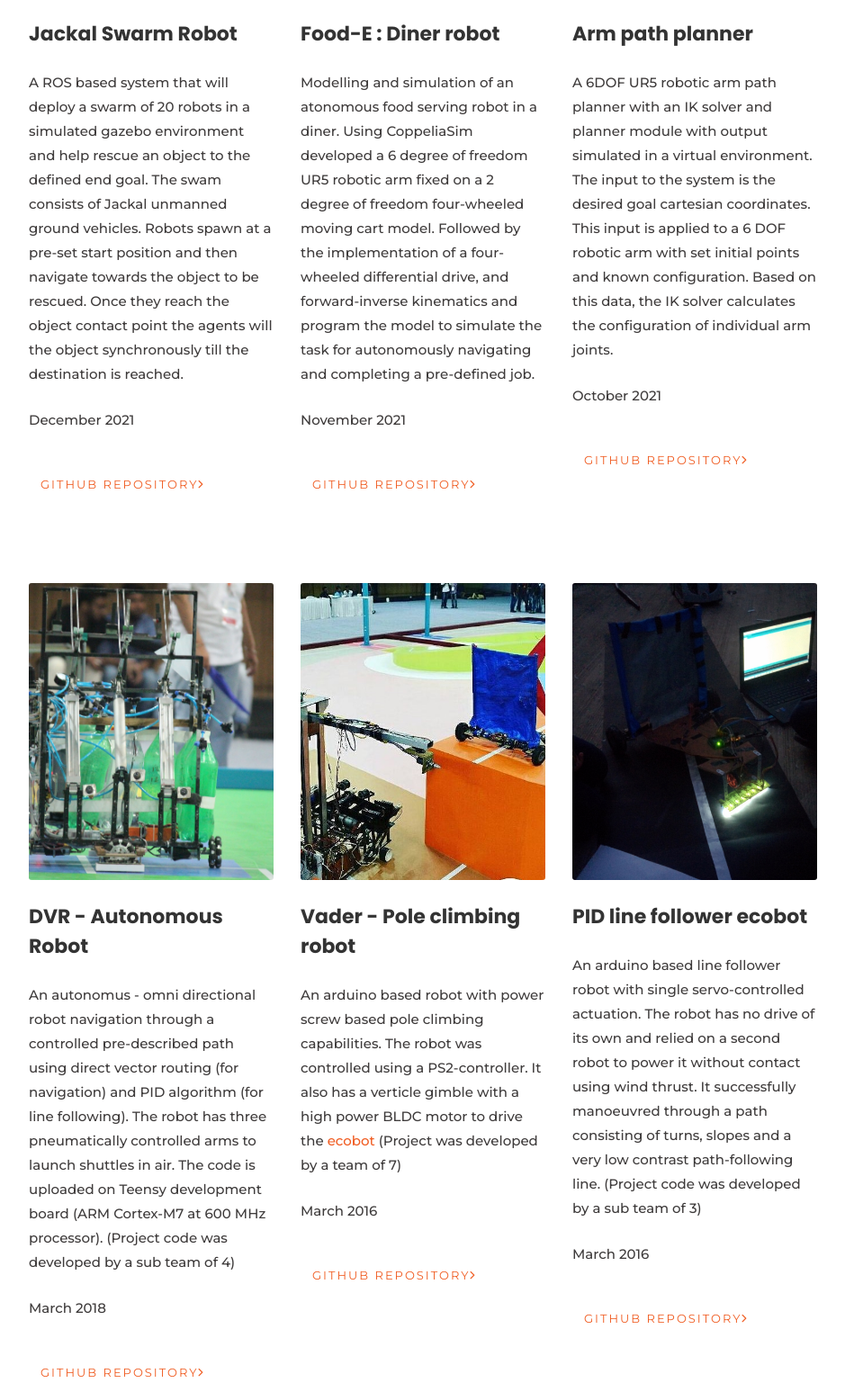
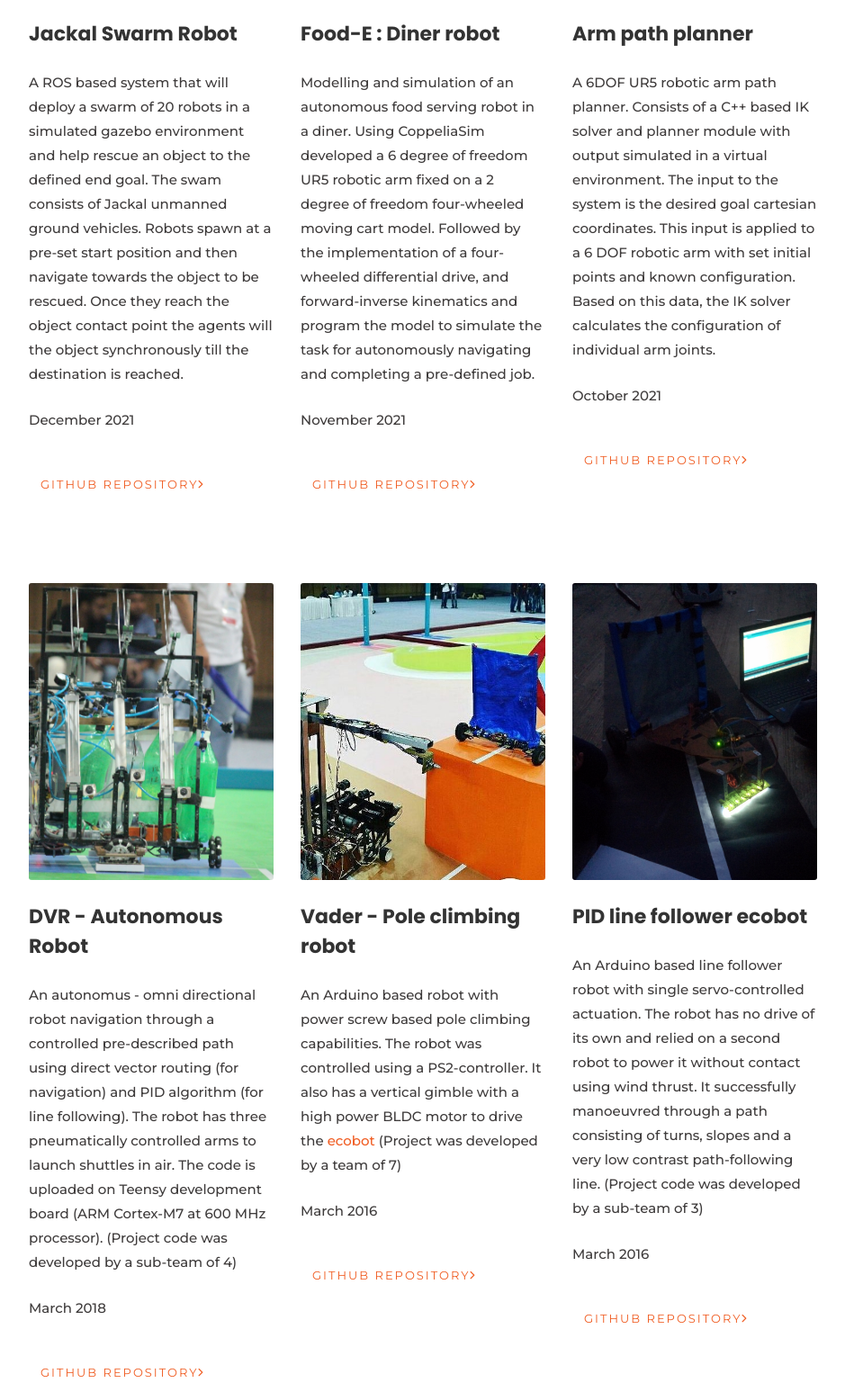
Before and after one commit to kavyadevd/kavyadevd.github.io, a plain HTML site: page index.html in a window 1280 px wide. Shown: the part 1199-2746 px from the top of the page at 90% size, without its empty margins (330-1269 px from the left). Drawn offline with Linux system fonts and the light colour scheme; files whose address does not match are found by name.

Commit message:
Fix typos

```diff
--- a/index.html
+++ b/index.html
@@ -113,7 +113,7 @@
 									<h3 class="mb-4">
 										<p>Food-E : Diner robot</p>
 									</h3>
-									<p class="mb-4">Modelling and simulation of an atonomous food serving robot in a
+									<p class="mb-4">Modelling and simulation of an autonomous food serving robot in a
 										diner.
 										Using CoppeliaSim developed a 6 degree of freedom UR5 robotic arm fixed on a 2
 										degree of freedom four-wheeled moving cart model.
@@ -141,12 +141,12 @@
 									<h3 class="mb-4">
 										<p>Arm path planner</p>
 									</h3>
-									<p class="mb-4">A 6DOF UR5 robotic arm path planner with an
-										IK solver and planner module with output simulated in a virtual environment.
-										The input to the system is the desired goal cartesian coordinates. This input is
-										applied to a 6 DOF robotic arm with set initial points and known configuration.
-										Based on this data, the IK solver calculates the configuration of individual arm
-										joints.
+									<p class="mb-4">A 6DOF UR5 robotic arm path planner. Consists of a C++ based
+IK solver and planner module with output simulated in a virtual environment.
+The input to the system is the desired goal cartesian coordinates. This input is
+applied to a 6 DOF robotic arm with set initial points and known configuration.
+Based on this data, the IK solver calculates the configuration of individual arm
+joints.
 									</p>
 									<div class="author mb-4 d-flex align-items-center">
 										<p>October 2021</p>
@@ -176,7 +176,7 @@
 										arms to launch shuttles in air.
 										The code is uploaded on Teensy development board (ARM Cortex-M7 at 600 MHz
 										processor).
-										(Project code was developed by a sub team of 4)
+										(Project code was developed by a sub-team of 4)
 									</p>
 									<div class="author mb-4 d-flex align-items-center">
 										<p>March 2018</p>
@@ -199,9 +199,9 @@
 									<h3 class="mb-4">
 										<p>Vader - Pole climbing robot</p>
 									</h3>
-									<p class="mb-4">An arduino based robot with power screw based pole climbing
+									<p class="mb-4">An Arduino based robot with power screw based pole climbing
 										capabilities. The robot was controlled using a PS2-controller.
-										It also has a verticle gimble with a high power BLDC motor to drive the <a
+										It also has a vertical gimble with a high power BLDC motor to drive the <a
 											href="#ecobot">ecobot</a>
 										(Project was developed by a team of 7)
 									</p>
@@ -225,13 +225,13 @@
 									<h3 class="mb-4">
 										<p>PID line follower ecobot</p>
 									</h3>
-									<p class="mb-4">An arduino based line follower robot with single servo-controlled
+									<p class="mb-4">An Arduino based line follower robot with single servo-controlled
 										actuation.
 										The robot has no drive of its own and relied on a second robot to power it
 										without contact using wind
 										thrust. It successfully manoeuvred through a path consisting of turns, slopes
 										and a very low contrast path-following line.
-										(Project code was developed by a sub team of 3)
+										(Project code was developed by a sub-team of 3)
 									</p>
 									<div class="author mb-4 d-flex align-items-center">
 										<p>March 2016</p>
@@ -266,13 +266,13 @@
 								<h6>International Journal for Innovative Research in Science & Technology | Volume 4,
 									Issue 11, April 2018. · Mar 31, 2018</h6>
 								<p class="mb-4">
-									A CNN based helmet detection system for real-time detection of helmet.
+									A CNN-based helmet detection system for real-time helmet detection.
 									Using video surveillance of the street, the proposed approach detects if the bike
 									rider is wearing a helmet
 									automatically without manual intervention. If a bike rider is detected not wearing a
 									helmet,
 									the number plate of the vehicle read and noted.
-									A database will be generated with records to identify every offender accurately.
+									A database will be generated with records to identify every offender accurately by his bike registration number
 								</p>
 
 							</div>
```
